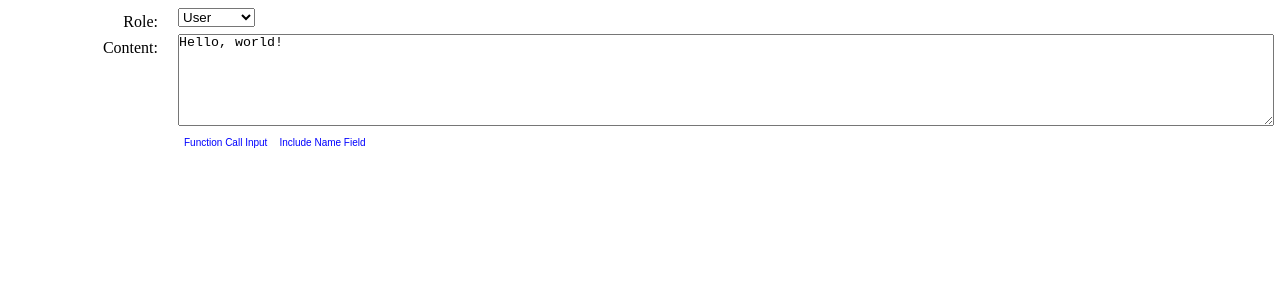
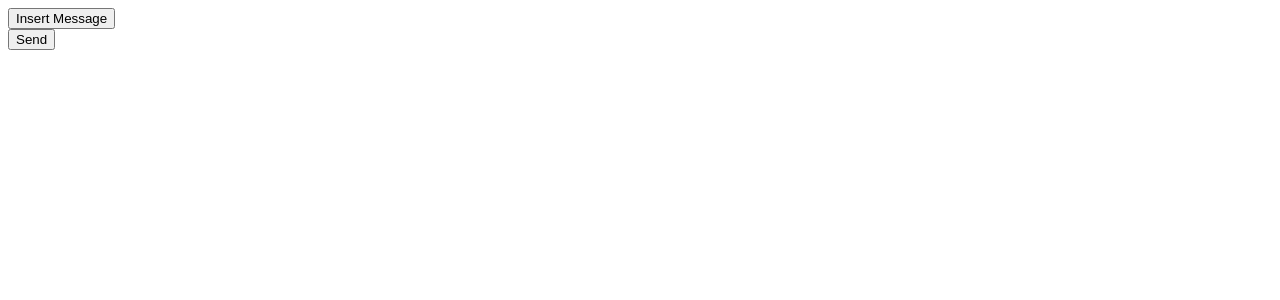
Before and after one commit to sutter-dave/aider_flog_test, a React app: page / in a window 1280 px wide. Shown: the top 300 px of the page. Built offline with nearby package versions, Linux system fonts and the light colour scheme.

Commit message:
added chat history, using Cursor ide

```diff
--- a/package.json
+++ b/package.json
@@ -15,6 +15,7 @@
   "author": "",
   "license": "ISC",
   "dependencies": {
+    "@types/react-dom": "^18.2.15",
     "openai": "^4.12.4",
     "react": "^18.2.0",
     "react-dom": "^18.2.0"
--- /dev/null
+++ b/src/components/ChatHistory.tsx
@@ -0,0 +1,55 @@
+import React, { useState } from 'react';
+import { ChatMessage, ChatSettings, ChatFunction, defaultChatSettings } from '../types/chatTypes';
+import MessageComponent from './MessageComponent';
+
+const ChatHistory: React.FC = () => {
+  const [messages, setMessages] = useState<ChatMessage[]>([]);
+  const [settings, setSettings] = useState<ChatSettings>(defaultChatSettings);
+  const [functions, setFunctions] = useState<ChatFunction[]>([]);
+  const [showSettings, setShowSettings] = useState<boolean>(false);
+  const [showFunctions, setShowFunctions] = useState<boolean>(false);
+
+  const handleEditMessage = (updatedMessage: ChatMessage) => {
+    setMessages((prevMessages) =>
+      prevMessages.map((message) =>
+        message.id === updatedMessage.id ? updatedMessage : message
+      )
+    );
+  };
+
+  const handleDeleteMessage = (id: string) => {
+    // Implement functionality here
+  };
+
+  const handleSendMessage = () => {
+    console.log(messages); // Print message list to console
+  };
+
+  const handleInsertMessage = (position: number) => {
+    const newMessage: ChatMessage = {
+      id: Date.now().toString(),
+      role: 'user',
+      content: 'New message',
+    };
+    setMessages((prevMessages) => [
+      ...prevMessages.slice(0, position),
+      newMessage,
+      ...prevMessages.slice(position),
+    ]);
+  };
+
+  return (
+    <div>
+      <button onClick={() => handleInsertMessage(0)}>Insert Message</button>
+      {messages.map((message, index) => (
+        <div key={message.id}>
+          <MessageComponent message={message} updateMessage={handleEditMessage} />
+          <button onClick={() => handleInsertMessage(index + 1)}>Insert Message</button>
+        </div>
+      ))}
+      <div><button onClick={handleSendMessage}>Send</button></div>
+    </div>
+  );
+};
+
+export default ChatHistory;
--- a/src/index.tsx
+++ b/src/index.tsx
@@ -1,20 +1,9 @@
-import React, { useState } from 'react';
+import React from 'react';
 import ReactDOM from 'react-dom/client';
-import MessageComponent from './components/MessageComponent';
-import { ChatMessage } from './types/chatTypes';
+import ChatHistory from './components/ChatHistory';
 
 const App: React.FC = () => {
-  const [message, setMessage] = useState<ChatMessage>({
-    id: '1',
-    role: 'user',
-    content: 'Hello, world!',
-  });
-
-  const updateMessage = (updatedMessage: ChatMessage) => {
-    setMessage(updatedMessage);
-  };
-
-  return <MessageComponent message={message} updateMessage={updateMessage} />;
+  return <ChatHistory />;
 };
 
 ReactDOM.createRoot(document.getElementById('root')).render(<App />);
--- a/src/types/chatTypes.ts
+++ b/src/types/chatTypes.ts
@@ -16,6 +16,12 @@ export type ChatSettings = {
   maxLength?: number;
 };
 
+export const defaultChatSettings: ChatSettings = {
+  apiKey: 'dummy-api-key',
+  model: 'gpt-3.5-turbo',
+  temperature: 0,
+};
+
 export type ChatFunction = {
   name: string;
   description?: string;
```
Also changed, not shown: notes/infolog.md (+7 -0 lines), 2 other files (tests, documents, lock files or other folders).
